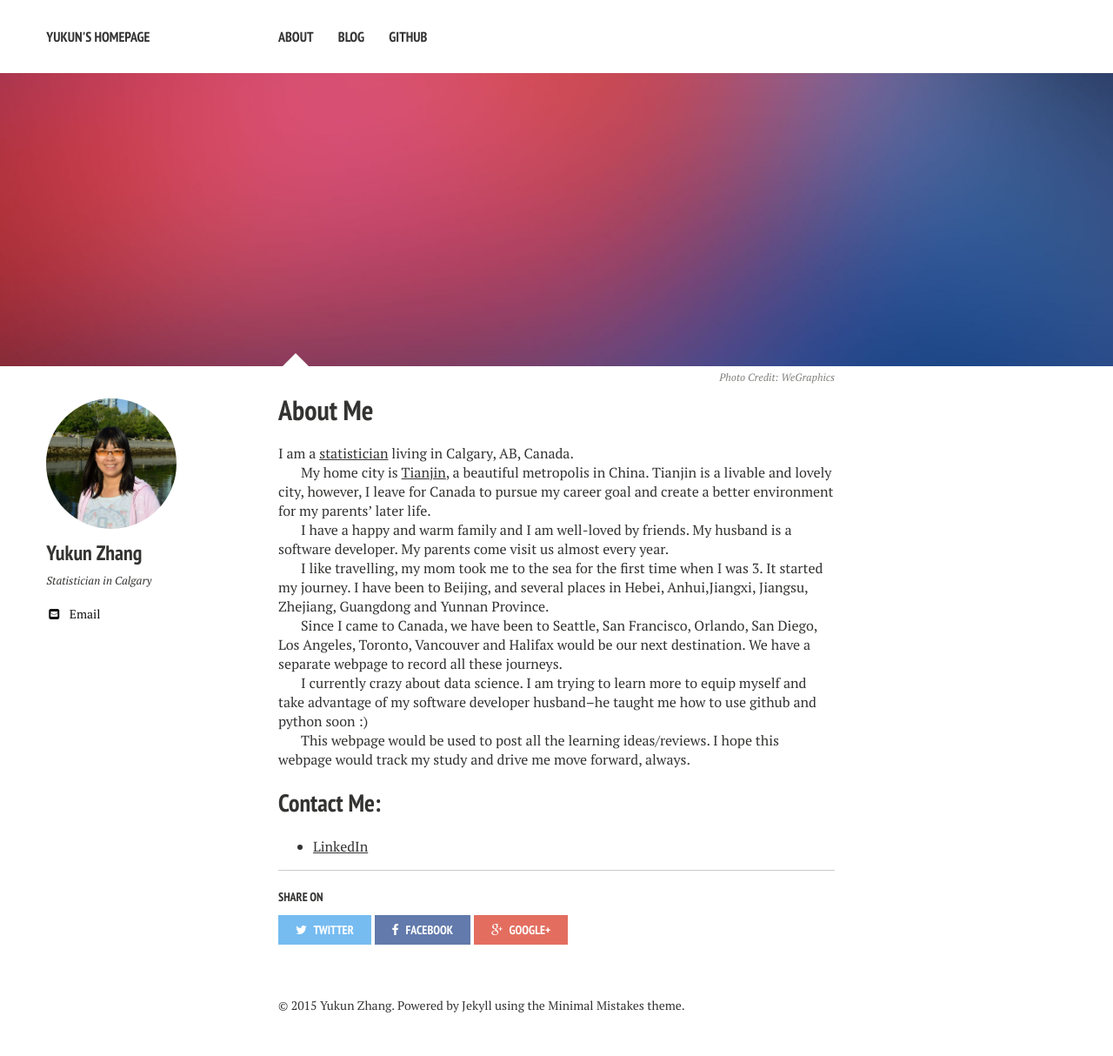
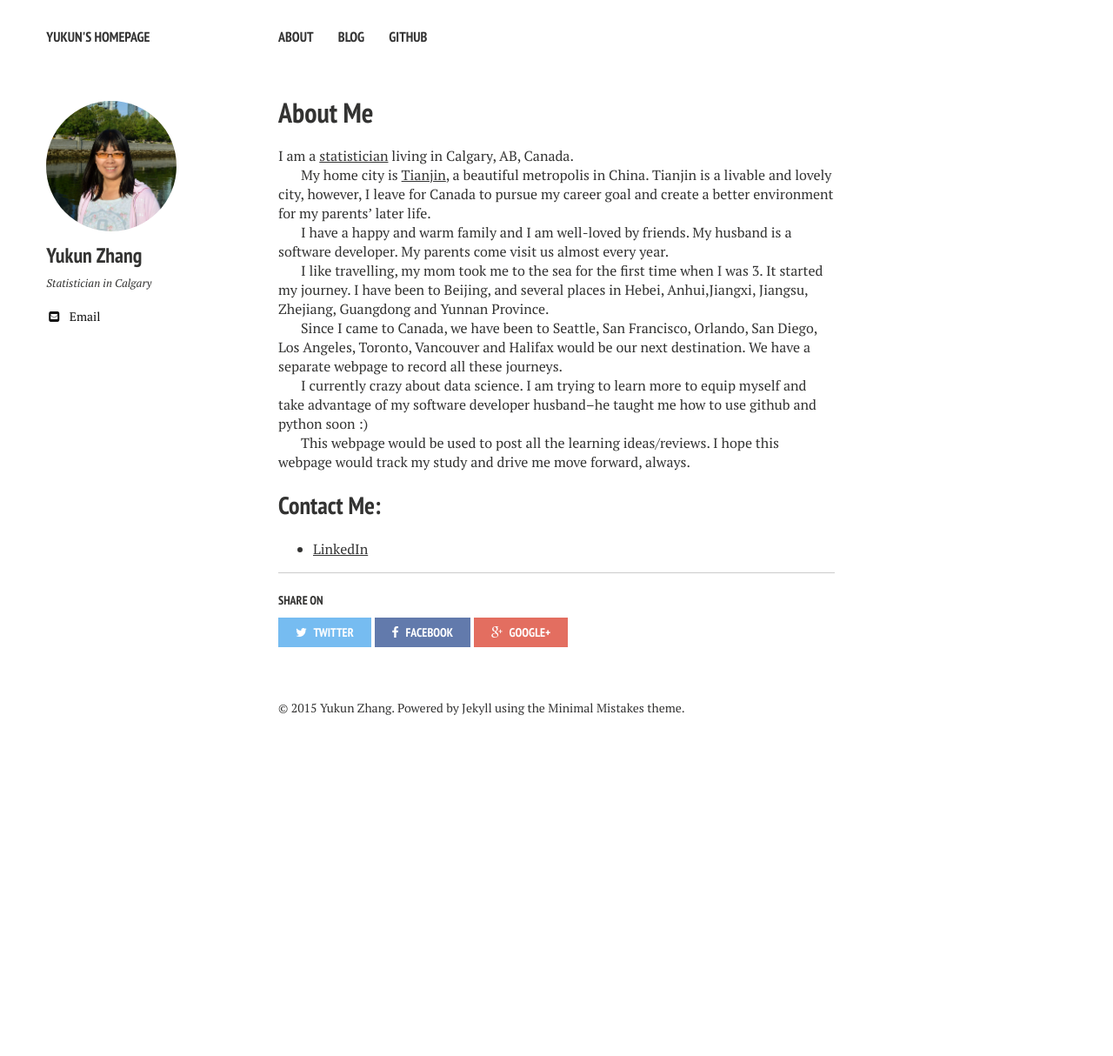
Before and after one commit to YukunZhang/gemqueen.github.com, a Jekyll site: the page built from about/index.md, in a window 1280 px wide. Shown: the whole page at 87% size. Built offline with Jekyll 4.4.1, drawn with Linux system fonts in a browser that asks for light colours; nearby versions of some CDN libraries; after the commit the page ends 900 px from its top, so only the background shows below that; some of the changed lines change nothing that is shown.

Commit message:
profile updated

```diff
--- a/about/index.md
+++ b/about/index.md
@@ -1,13 +1,6 @@
 ---
 layout: page
 title: About Me
-tags: [about, Jekyll, theme, responsive]
-modified: 2014-08-08T20:53:07.573882-04:00
-comments: true
-image:
-  feature: sample-image-2.jpg
-  credit: WeGraphics
-  creditlink: http://wegraphics.net/downloads/free-ultimate-blurred-background-pack/
 ---
 I am a [statistician](https://www.linkedin.com/pub/yukun-zhang/35/83b/892) living in Calgary, AB, Canada.
 
```
